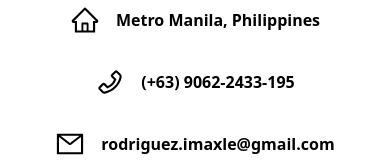
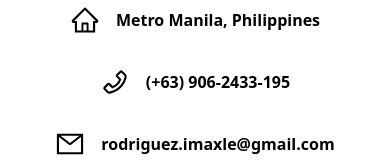
Before and after one commit to axle21/portfolio, a Next.js app: page / in a window 390 px wide. Shown: the part 3966-4126 px from the top of the page. Built offline with nearby package versions, Linux system fonts and the light colour scheme.

Commit message:
Corrected the phone number

```diff
--- a/components/ContactMeSection.tsx
+++ b/components/ContactMeSection.tsx
@@ -20,7 +20,7 @@ function ContactMeSection() {
                     <AiOutlinePhone
                         size={30}
                     />
-                    <p className='pl-4 font-bold text-base'>(+63) 9062-2433-195</p>
+                    <p className='pl-4 font-bold text-base'>(+63) 906-2433-195</p>
                 </div>
                 <div className='flex items-center justify-center w-full'>
                     <AiOutlineMail
```
